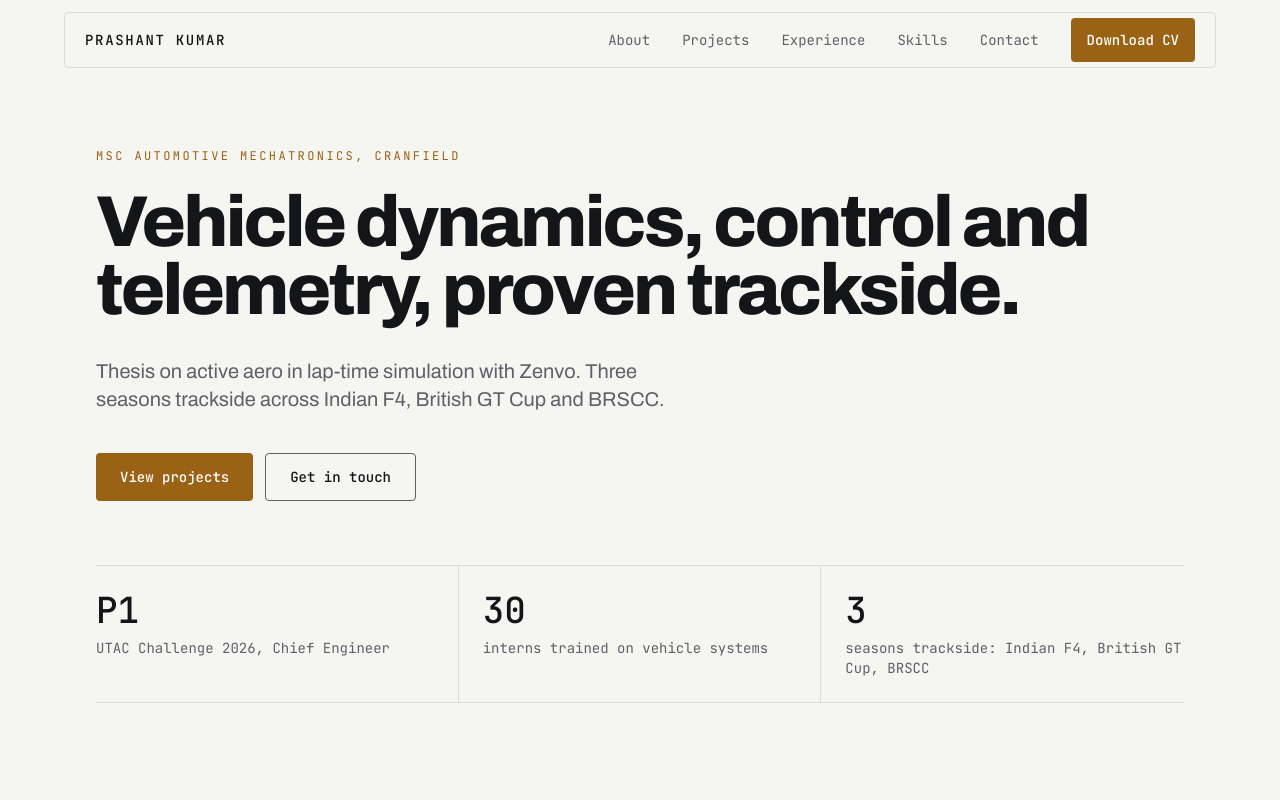
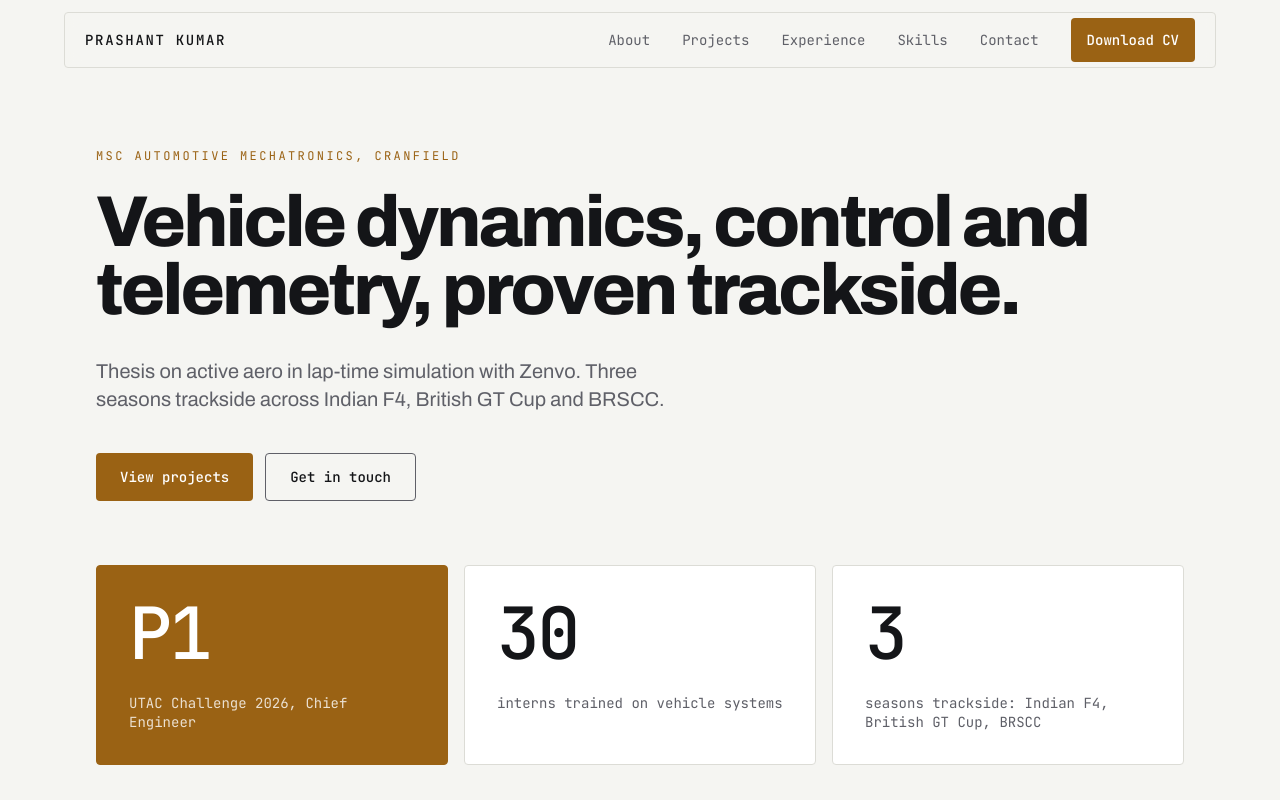
Before and after one commit to often-called-pk/personal-portfolio, a Next.js app: page / in a window 1280 px wide. Shown: the top 800 px of the page. Built offline with nearby package versions, Linux system fonts and the light colour scheme.

Commit message:
feat(metrics): stat cards with amber P1 card

```diff
--- a/src/components/sections/metrics.tsx
+++ b/src/components/sections/metrics.tsx
@@ -1,21 +1,30 @@
 import { CountUp } from '@/components/motion/count-up';
+import { Stagger, StaggerItem } from '@/components/motion/stagger';
 import { profile } from '@/content/profile';
 
 export function Metrics() {
   return (
-    <div className="mx-auto max-w-6xl px-4 md:px-8">
-      {/* Three columns at every width: stacked, the strip pushed two of the three facts below
-          the fold on phones. It stays one compact row there and opens up from sm. */}
-      <ul className="grid grid-cols-3 divide-x divide-line border-y border-line">
-        {profile.metrics.map((m) => (
-          <li key={m.label} className="px-3 py-4 first:pl-0 last:pr-0 sm:px-6 sm:py-6">
-            <p className="font-mono text-2xl font-medium sm:text-4xl">
-              <CountUp value={m.value} />
-            </p>
-            <p className="mt-1 font-mono text-xs text-muted sm:mt-2 sm:text-sm">{m.label}</p>
+    <Stagger inView className="mx-auto max-w-6xl px-4 md:px-8">
+      {/* Three columns at every width: stacked, two of the three facts would drop below the fold on
+          phones. The first card (P1) is the page's one solid accent surface besides buttons. */}
+      <ul className="grid grid-cols-3 gap-2 sm:gap-4">
+        {profile.metrics.map((m, i) => (
+          <li key={m.label} className="min-w-0">
+            <StaggerItem
+              className={`h-full rounded border p-3 sm:p-6 lg:p-8 ${i === 0 ? 'border-accent bg-accent text-on-accent' : 'border-line bg-card'}`}
+            >
+              <p className="font-mono text-3xl font-medium leading-none tracking-[-0.04em] sm:text-5xl lg:text-7xl">
+                <CountUp value={m.value} />
+              </p>
+              <p
+                className={`mt-3 font-mono text-xs leading-snug sm:mt-6 sm:text-sm ${i === 0 ? 'text-on-accent/80' : 'text-muted'}`}
+              >
+                {m.label}
+              </p>
+            </StaggerItem>
           </li>
         ))}
       </ul>
-    </div>
+    </Stagger>
   );
 }
```
